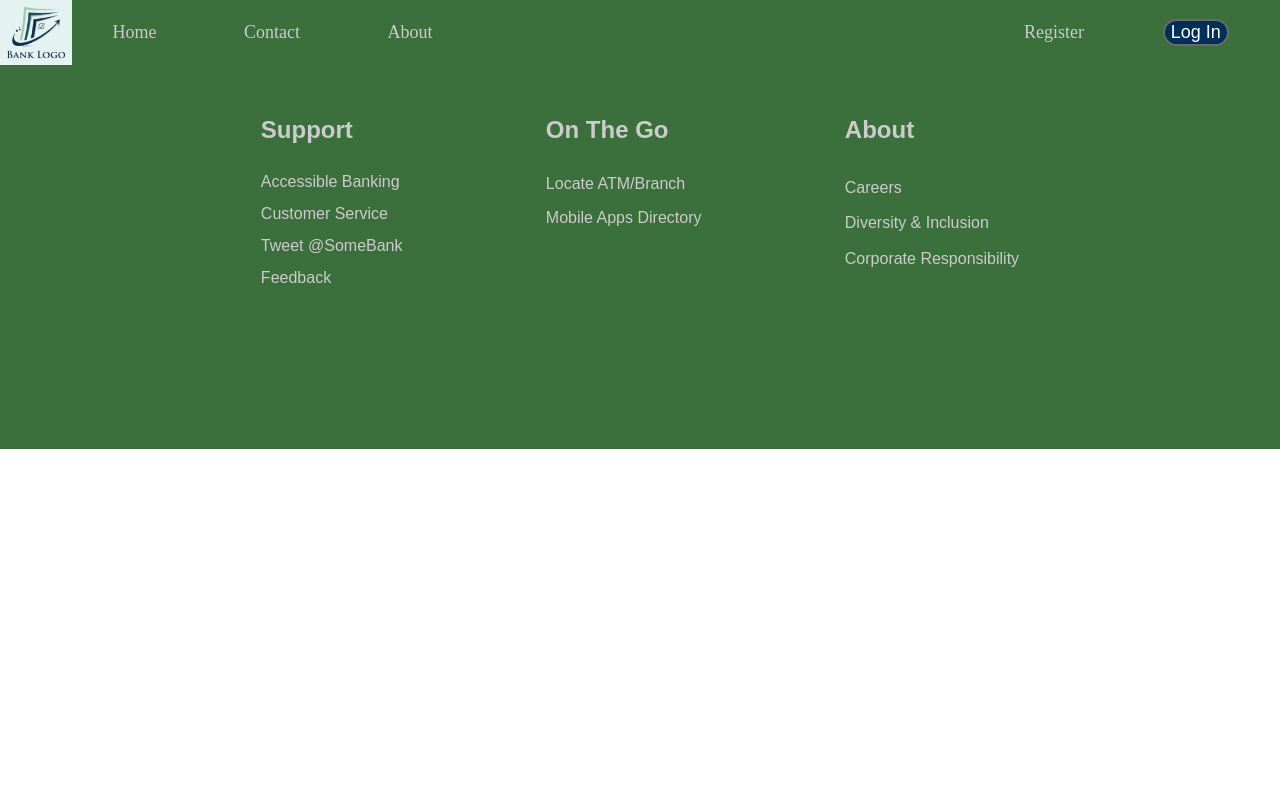
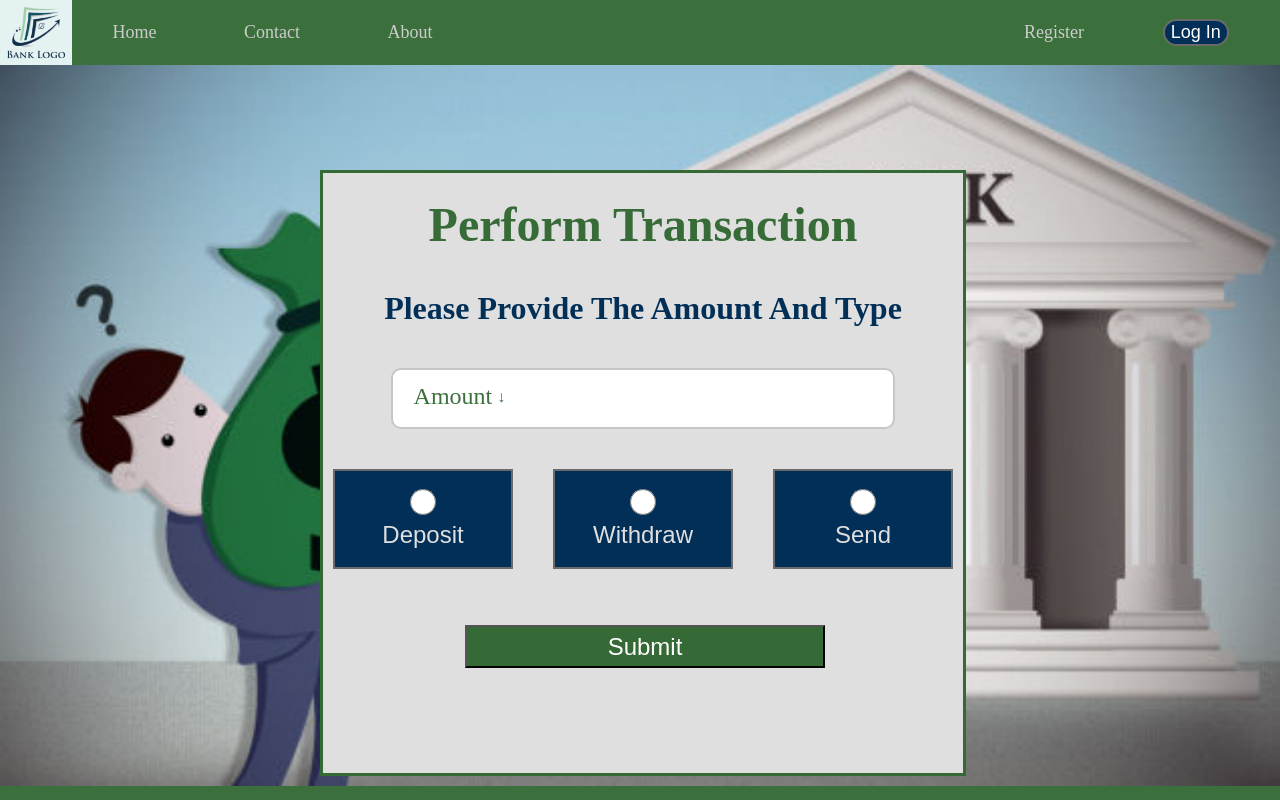
Before and after one commit to Tasheem/bankingapp-client-v2, an Angular app: page /perform-transaction in a window 1280 px wide. Before the commit this address led to /. Shown: the top 800 px of the page. Built offline with nearby package versions, Linux system fonts and the light colour scheme.

Commit message:
Add deposit-withdraw component and make homepage background image its own component

```diff
--- a/src/app/app-routing.module.ts
+++ b/src/app/app-routing.module.ts
@@ -1,10 +1,12 @@
 import { NgModule } from '@angular/core';
 import { RouterModule, Routes } from '@angular/router';
+import { DepositWithdrawComponent } from './deposit-withdraw/deposit-withdraw.component';
 import { SupportingImageComponent } from './supporting-image/supporting-image.component';
 import { TransactionComponent } from './transaction/transaction.component';
 
 const routes: Routes = [
   { path: 'transactions', component: TransactionComponent },
+  { path: 'perform-transaction', component: DepositWithdrawComponent },
   { path: '', component: SupportingImageComponent }
 ];
 
--- a/src/app/app.module.ts
+++ b/src/app/app.module.ts
@@ -11,6 +11,8 @@ import { ReactiveFormsModule } from '@angular/forms';
 import { HttpClientModule } from '@angular/common/http';
 import { HamburgerMenuComponent } from './hamburger-menu/hamburger-menu.component';
 import { TransactionComponent } from './transaction/transaction.component';
+import { DepositWithdrawComponent } from './deposit-withdraw/deposit-withdraw.component';
+import { BackgroundImageComponent } from './background-image/background-image.component';
 
 @NgModule({
   declarations: [
@@ -20,7 +22,9 @@ import { TransactionComponent } from './transaction/transaction.component';
     LoginFormComponent,
     FooterComponent,
     HamburgerMenuComponent,
-    TransactionComponent
+    TransactionComponent,
+    DepositWithdrawComponent,
+    BackgroundImageComponent
   ],
   imports: [
     BrowserModule,
--- /dev/null
+++ b/src/app/background-image/background-image.component.css
@@ -0,0 +1,4 @@
+.background-image {
+    background-color: #cccccc;
+    width: 100%;
+}
--- /dev/null
+++ b/src/app/background-image/background-image.component.html
@@ -0,0 +1 @@
+<img src="../../assets/images/bank-logo.jpeg" class="background-image">
--- /dev/null
+++ b/src/app/deposit-withdraw/deposit-withdraw.component.css
@@ -0,0 +1,179 @@
+.transaction-page-container {
+    --app-green: rgba(19, 82, 19, 0.829);
+    --app-white: rgb(223, 223, 223);
+    --app-blue: rgb(1, 47, 87);
+    background-color: var(--app-green);
+}
+
+.transaction-form-container {
+    width: 50%;
+    height: 600px;
+    display: flex;
+    flex-direction: column;
+    align-items: center;
+    margin-top: 10px;
+    margin-bottom: 10px;
+    position: absolute;
+    top: 20%;
+    left: 25%;
+    border-style: solid;
+    border-color: var(--app-green);
+    background-color: var(--app-white);
+}
+
+.transaction-form-heading {
+    margin-bottom: .8em;
+    color: var(--app-green);
+}
+
+#transaction-main-heading {
+    margin-top: .5em;
+    font-size: 3em;
+}
+
+#transaction-second-heading {
+    font-size: 2em;
+    color: var(--app-blue);
+}
+
+.form-group {
+    position: relative;
+    display: flex;
+    justify-content: center;
+    margin: 15px 0px 40px 0px;
+}
+
+.form-group label {
+    font-size: 30px;
+    margin: 8px 30px 8px 0px;
+    background-color: var(--app-blue);
+    color: var(--app-white);
+    border-style: solid;
+    border-radius: 10px;
+    padding: 0px 10px 0px 10px;
+}
+
+.form-group input {
+    width: 80%;
+    height: 55px;
+    border-radius: 10px;
+    border-style: solid;
+    border-color: rgb(197, 198, 199);
+    font-size: 1.5em;
+}
+
+.placeholder {
+    position: absolute;
+    top: 25%;
+    left: 13%;
+    font-size: 1.5em;
+    color: var(--app-green);
+    transition-property: transform font-size color;
+    transition-duration: 1.2s;
+    transition-delay: 0s;
+}
+
+.placeholder-onfocus {
+    font-size: 1em;
+    transition-property: transform font-size color;
+    transition-duration: 1.2s;
+    transition-delay: 0s;
+    transform: translateY(-15px);
+}
+
+#amount-placeholder {
+    left: 13%;
+}
+
+.transaction-radio-container {
+    width: 620px;
+    height: 30%;
+    display: flex;
+    justify-content: space-between;
+    margin-bottom: 20px;
+}
+
+.trans-radio {
+    border-style: solid;
+    color: var(--app-white);
+    border-color: rgb(107, 107, 107);
+    background-color: var(--app-blue);
+    width: 180px;
+    height: 100px;
+    cursor: pointer;
+    margin-bottom: 40px;
+    font-size: 1.5em;
+}
+
+.trans-radio input {
+    margin-right: 10px;
+    height: 2em;
+    width: 100%;
+    cursor: pointer;
+}
+
+.trans-radio label {
+    cursor: pointer;
+}
+
+.submit-transaction {
+    margin-top: 5%;
+    background-color: var(--app-green);
+    color: rgb(255, 255, 255);
+    font-size: 1.5em;
+    width: 15em;
+    height: 1.8em;
+    position: relative;
+    left: 5.5em;
+    cursor: pointer;
+}
+
+.arrow {
+    position: absolute;
+    color: var(--app-green);
+    border-style: hidden;
+    border-radius: 80px;
+    font-size: 1em;
+    transition-property: transform font-size color;
+    transition-duration: 1.2s;
+    transition-delay: 0s;
+}
+
+.arrow-onfocus {
+    font-size: .8em;
+    top: 0;
+    left: 22%;
+    color: var(--app-blue);
+    animation: up-down 1s infinite alternate;
+    animation-delay: 1.4s;
+}
+
+.arrow-onblur {
+    top: 32%;
+    left: 26.5%;
+    font-size: 1em;
+}
+
+@keyframes up-down {
+    from {
+        transform: translateY(0px) translateX(0px);
+    }
+    to {
+        transform: translateY(5px) translateX(0px);
+    }
+}
+
+.destination-arrow-onfocus {
+    font-size: .8em;
+    top: 0;
+    left: 37%;
+    color: var(--app-blue);
+    animation: up-down 1s infinite alternate;
+    animation-delay: 1.4s;
+}
+
+.destination-arrow-onblur {
+    top: 33%;
+    left: 48%;
+    font-size: 1em;
+}
--- /dev/null
+++ b/src/app/deposit-withdraw/deposit-withdraw.component.html
@@ -0,0 +1,53 @@
+<div class="transaction-page-container">
+    <background-image></background-image>
+    <div class="transaction-form-container">
+        <h1 id="transaction-main-heading" class="transaction-form-heading">Perform Transaction</h1>
+        <h3 id="transaction-second-heading" class="transaction-form-heading">Please Provide The Amount And Type</h3>
+        <form [formGroup]="form" id="transaction-form">
+            <div class="form-group">
+                <input id="amount-input" type="text" name="amount" #amount
+                (focus)="handleFocus($event)" (blur)="handleBlur($event, amount.value)"
+                formControlName="amount">
+                <span for="placeholder" id="amount-placeholder" class="placeholder"
+                [class.placeholder-onfocus]="amountInFocus || !amountFieldIsClear">
+                    Amount
+                </span>
+                <span [class.arrow-onblur]="!amountInFocus && amountFieldIsClear"
+                [class.arrow-onfocus]="amountInFocus || !amountFieldIsClear" class="arrow">
+                    &darr;
+                </span>
+            </div>
+
+            <div class="transaction-radio-container">
+                <button id="deposit-btn" (click)="selectRadio($event)" class="trans-radio">
+                    <input type="radio" id="radio-deposit" value="Deposit">
+                    <label for="radio-deposit">Deposit</label>
+                </button>
+                <button id="withdraw-btn" (click)="selectRadio($event)" class="trans-radio">
+                    <input type="radio" id="radio-withdraw" value="Withdraw">
+                    <label for="radio-withdraw">Withdraw</label>
+                </button>
+                <button id="send-btn" (click)="selectRadio($event)" class="trans-radio">
+                    <input type="radio" id="radio-send" value="Send">
+                    <label for="radio-send">Send</label>
+                </button>
+            </div>
+
+            <div *ngIf="isSending" class="form-group">
+                <input id="destination-input" type="text"
+                (focus)="handleFocus($event)" (blur)="handleBlur($event, destination.value)"
+                name="destination" #destination formControlName="destination">
+                <span for="placeholder" class="placeholder"
+                [class.placeholder-onfocus]="destinationInFocus || !destinationFieldIsClear">
+                    Destination Account #
+                </span>
+                <span [class.destination-arrow-onblur]="!destinationInFocus && destinationFieldIsClear"
+                [class.destination-arrow-onfocus]="destinationInFocus || !destinationFieldIsClear" class="arrow">
+                    &darr;
+                </span>
+            </div>
+
+            <button class="submit-transaction">Submit</button>
+        </form>
+    </div>
+</div>
--- /dev/null
+++ b/src/app/deposit-withdraw/deposit-withdraw.component.ts
@@ -0,0 +1,92 @@
+import { Component, Input, OnInit } from '@angular/core';
+import { FormControl, FormGroup } from '@angular/forms';
+
+@Component({
+  selector: 'deposit-withdraw',
+  templateUrl: './deposit-withdraw.component.html',
+  styleUrls: ['./deposit-withdraw.component.css']
+})
+export class DepositWithdrawComponent implements OnInit {
+  public form: FormGroup;
+  public isSending;
+  public amountInFocus;
+  public amountFieldIsClear;
+  public destinationInFocus;
+  public destinationFieldIsClear;
+
+  constructor() {
+    this.form = new FormGroup({
+      amount: new FormControl(),
+      destination: new FormControl()
+    })
+
+    this.isSending = false;
+    this.amountInFocus = false;
+    this.amountFieldIsClear = true;
+    this.destinationInFocus = false;
+    this.destinationFieldIsClear = true;
+  }
+
+  ngOnInit(): void {
+  }
+
+  private getParentBtn(element: HTMLInputElement): HTMLButtonElement {
+    return element.parentNode as HTMLButtonElement;
+  }
+
+  public selectRadio(e: Event): void {
+    let button;
+    if((<HTMLElement> e.target).localName === 'input')
+      button = this.getParentBtn(e.target as HTMLInputElement);
+    else
+      button = e.target as HTMLButtonElement;
+
+    const inputField = button.children[0] as HTMLInputElement;
+
+    inputField.checked = true;
+
+    const buttons = document.getElementsByClassName('trans-radio');
+    const buttonList = Array.from(buttons);
+
+    for(const btn of buttonList) {
+      if(btn.id === button.id)
+        continue;
+
+      const input = btn.children[0] as HTMLInputElement;
+      input.checked = false;
+    }
+
+    const formContainer = document.querySelector('.transaction-form-container') as HTMLElement;
+    if(inputField.value === 'Send') {
+      this.isSending = true;
+      formContainer.style.height = '690px';
+    } else {
+      this.isSending = false;
+      formContainer.style.height = '600px';
+    }
+  }
+
+  public handleFocus(e: Event): void {
+    const target = <HTMLInputElement> e.target;
+
+    if(target.id === 'amount-input')
+      this.amountInFocus = true;
+    else
+      this.destinationInFocus = true;
+  }
+
+  public handleBlur(e: Event, inputValue: string): void {
+    const target = <HTMLInputElement> e.target;
+
+    if(target.id === 'amount-input')
+      this.amountInFocus = false;
+    else
+      this.destinationInFocus = false;
+
+    if(target.id === 'amount-input') {
+      this.amountFieldIsClear = inputValue.length === 0 ? true : false;
+    } else {
+      this.destinationFieldIsClear = inputValue.length === 0 ? true : false;
+    }
+  }
+}
--- a/src/app/supporting-image/supporting-image.component.css
+++ b/src/app/supporting-image/supporting-image.component.css
@@ -4,11 +4,6 @@
     --app-white: rgb(223, 223, 223);
     --app-blue: rgb(1, 47, 87);
     background-color: var(--app-green);
-}
-
-.background-image {
-    background-color: #cccccc;
-    width: 100%;
 }
 
 .call-to-action {
--- a/src/app/supporting-image/supporting-image.component.html
+++ b/src/app/supporting-image/supporting-image.component.html
@@ -1,5 +1,5 @@
 <div class="container">
-    <img src="../../assets/images/bank-logo.jpeg" class="background-image">
+    <background-image></background-image>
     <div *ngIf="!userLoggedIn" class="call-to-action">
         <h1>Create an account to start banking</h1>
         <h2>Or use the form to login &#8594;</h2>
@@ -135,7 +135,7 @@
         <span class="acc-heading">Account #</span>
 
         <div class="balance-val-flex-container">
-            <div class="balance-val">{{ checkingAccount?.balance | currency }}</div>
+            <div class="balance-val">{{ checkingAccount?.balance === 'N/A' ? checkingAccount?.balance : (checkingAccount?.balance | currency) }}</div>
         </div>
 
         <div class="acc-val-flex-container">
```
Also changed, not shown: src/app/background-image/background-image.component.ts (added, +15 -0 lines), src/app/hamburger-menu/hamburger-menu.component.html (+5 -4 lines), 2 other files (tests, documents, lock files or other folders).
